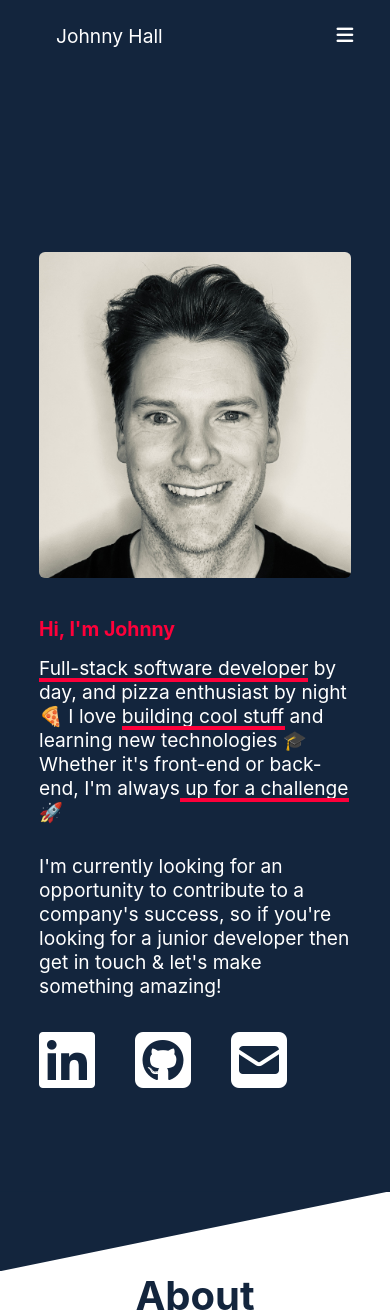
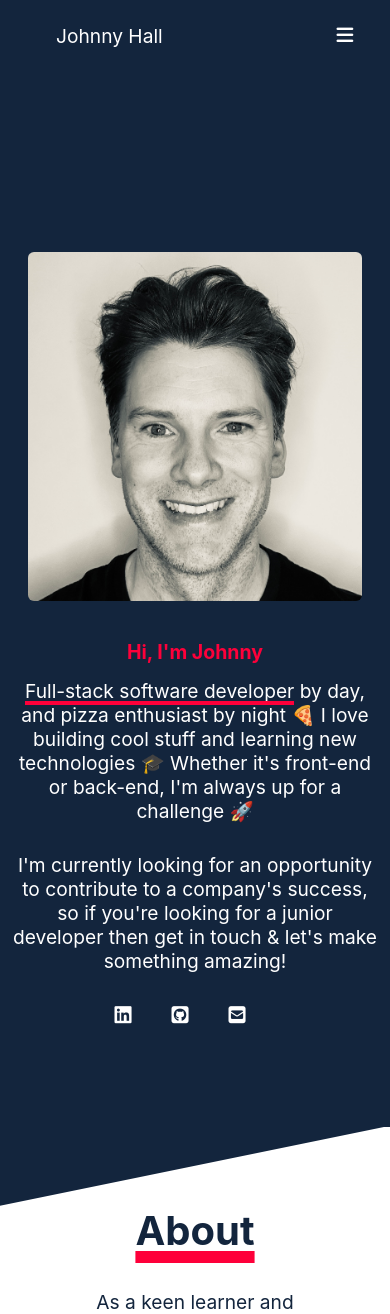
Before and after one commit to jbhall4291/portfolio, a React (Create React App) app: page / in a window 390 px wide. Shown: the top 1314 px of the page. Built offline with nearby package versions, Linux system fonts and the light colour scheme.

Commit message:
further styling

```diff
--- a/src/components/Hero/Hero.css
+++ b/src/components/Hero/Hero.css
@@ -3,13 +3,6 @@
   padding-bottom: 100px;
   background-color: var(--main-color);
   color: white;
-}
-
-@media screen and (max-width: 1024px) {
-  .Hero {
-    /* padding-top: 50px;
-    padding-bottom: 50px; */
-  }
 }
 
 .Hero__div--container {
@@ -18,66 +11,50 @@
   justify-content: center;
   flex-wrap: wrap;
   margin: auto;
-  width: 80vw;
+  width: 80%;
   gap: 35px;
+  /* background-color: green; */
 }
 
-@media screen and (max-width: 1024px) {
+@media screen and (max-width: 1240px) {
   .Hero__div--container {
     /* flex-direction: column; */
-    /* width: 90%; */
+    /* background-color: red; */
+    width: 95%;
+  }
+}
+
+@media screen and (max-width: 968px) {
+  .Hero__div--container {
+    flex-direction: column;
+    text-align: center;
+    /* background-color: red; */
   }
 }
 
 .Hero__div--image-container {
   flex: 1;
-
   text-align: right;
-
-  /* width: 50%; */
-  /* background-color: green; */
 }
 
-@media screen and (max-width: 1024px) {
+@media screen and (max-width: 968px) {
   .Hero__div--image-container {
-
-
+    text-align: center;
+    width: 100%;
   }
 }
 
 .Hero img {
   /* width: 600px; */
   /* width: 30vw; */
-  width: 100%;
+  width: 90%;
   border-radius: 6px;
 }
-/*
-@media screen and (max-width: 1370px) {
-  .Hero img {
-    width: 500px;
-
-  }
-}
-
-
-@media screen and (max-width: 1080px) {
-  .Hero img {
-    width: 450px;
-
-  }
-} */
 
 .Hero__div--text-container {
   flex: 1;
   font-size: 1.2rem;
   margin: auto 0;
-
-}
-
-@media screen and (max-width: 1024px) {
-  .Hero__div--text-container {
-
-  }
 }
 
 .Hero h1 {
@@ -85,25 +62,25 @@
   font-size: 5vw;
   color: var(--highlight-color);
   margin-bottom: 15px;
-
 }
 
-@media screen and (max-width: 1230px) {
-  .Hero h1 {
-    /* font-size: 3rem; */
+.Hero p {
+  font-size: 1.2rem;
+  margin-bottom: 1rem;
+  margin-bottom: 30px;
+  /* width: 90%; */
+  width: 40vw;
+}
+
+@media screen and (max-width: 1240px) {
+  .Hero p {
+    width: 45vw;
   }
 }
 
-.Hero p {
-
-  font-size: 1.2rem;
-  margin-bottom: 1rem;
-  margin-bottom: 30px;
-}
-
-@media screen and (max-width: 1024px) {
+@media screen and (max-width: 968px) {
   .Hero p {
-
+    width: 100%;
   }
 }
 
@@ -139,6 +116,13 @@
   /* display: inline-block; */
 }
 
+@media screen and (max-width: 968px) {
+  .Hero__div--socials-container {
+    justify-content: center;
+    width: 100%;
+  }
+}
+
 .Hero a {
   color: white;
   margin-right: 30px;
@@ -146,7 +130,8 @@
 
 .Hero i {
   cursor: pointer;
-  font-size: 4rem;
+  /* font-size: 4rem; */
+  font-size: 5vw;
   transition: color 0.3s ease;
 }
 
```
